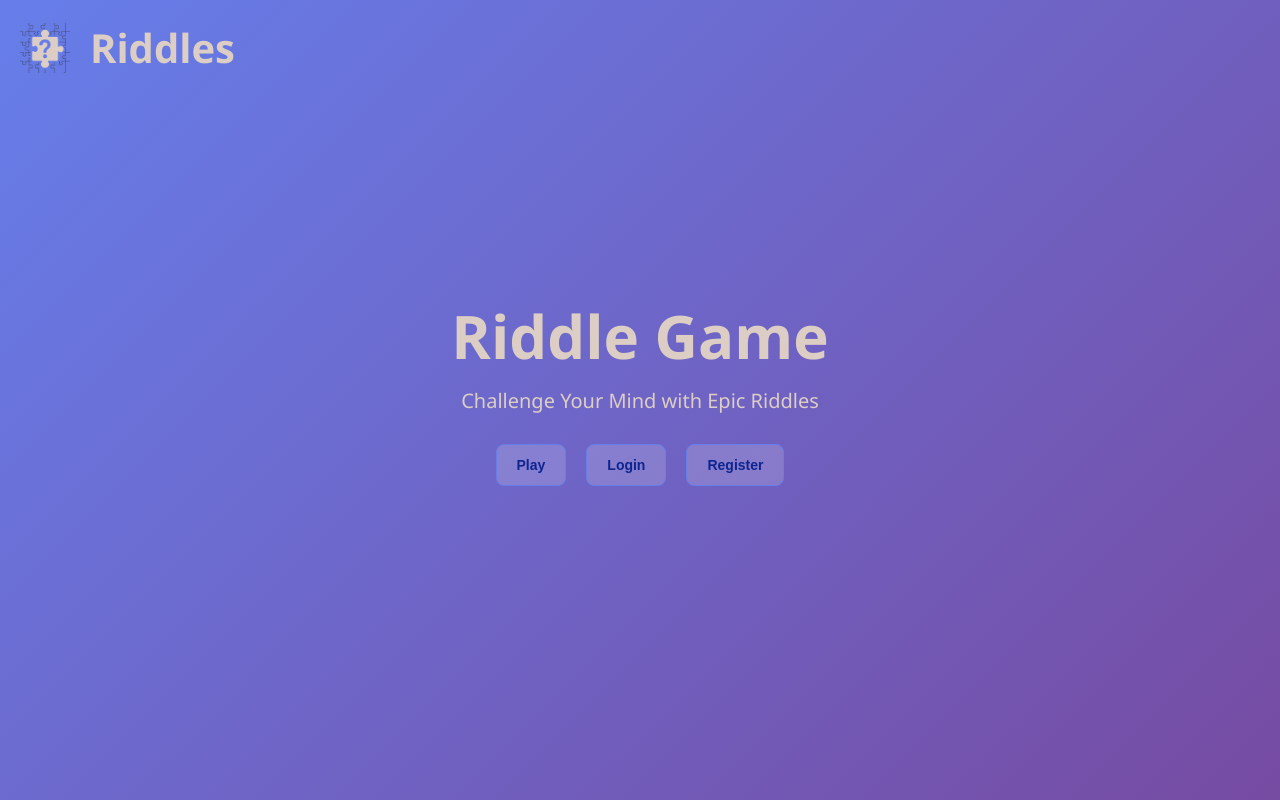
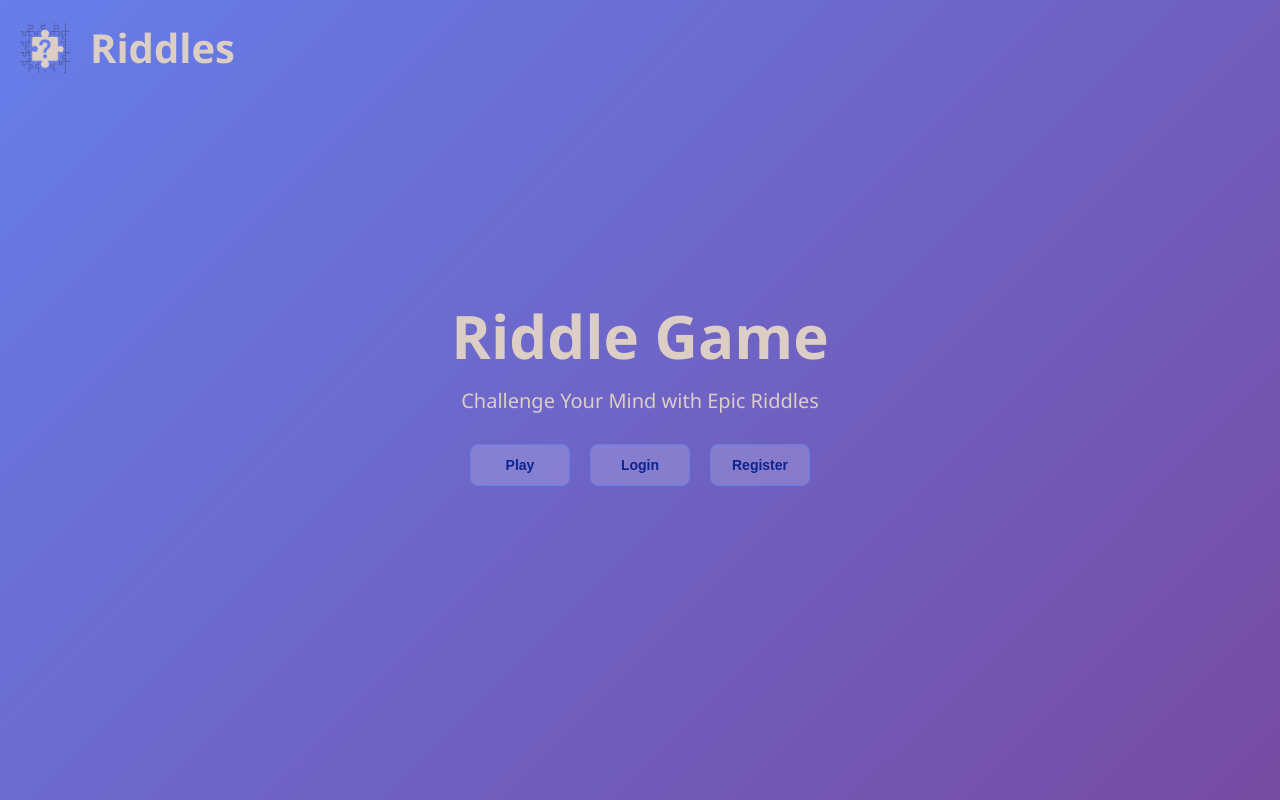
Before and after one commit to ChaimShteinberg/riddles, a React (Vite) app: page / in a window 1280 px wide. Built offline with nearby package versions, Linux system fonts and the light colour scheme.

Commit message:
home style

```diff
--- a/src/styles/Home.css
+++ b/src/styles/Home.css
@@ -25,6 +25,7 @@ main nav {
 
 main nav button {
   background-color: #ffffff2b;
+  min-width: 100px;
   padding: 12px 20px;
   border: none;
   border-radius: 8px;
```
